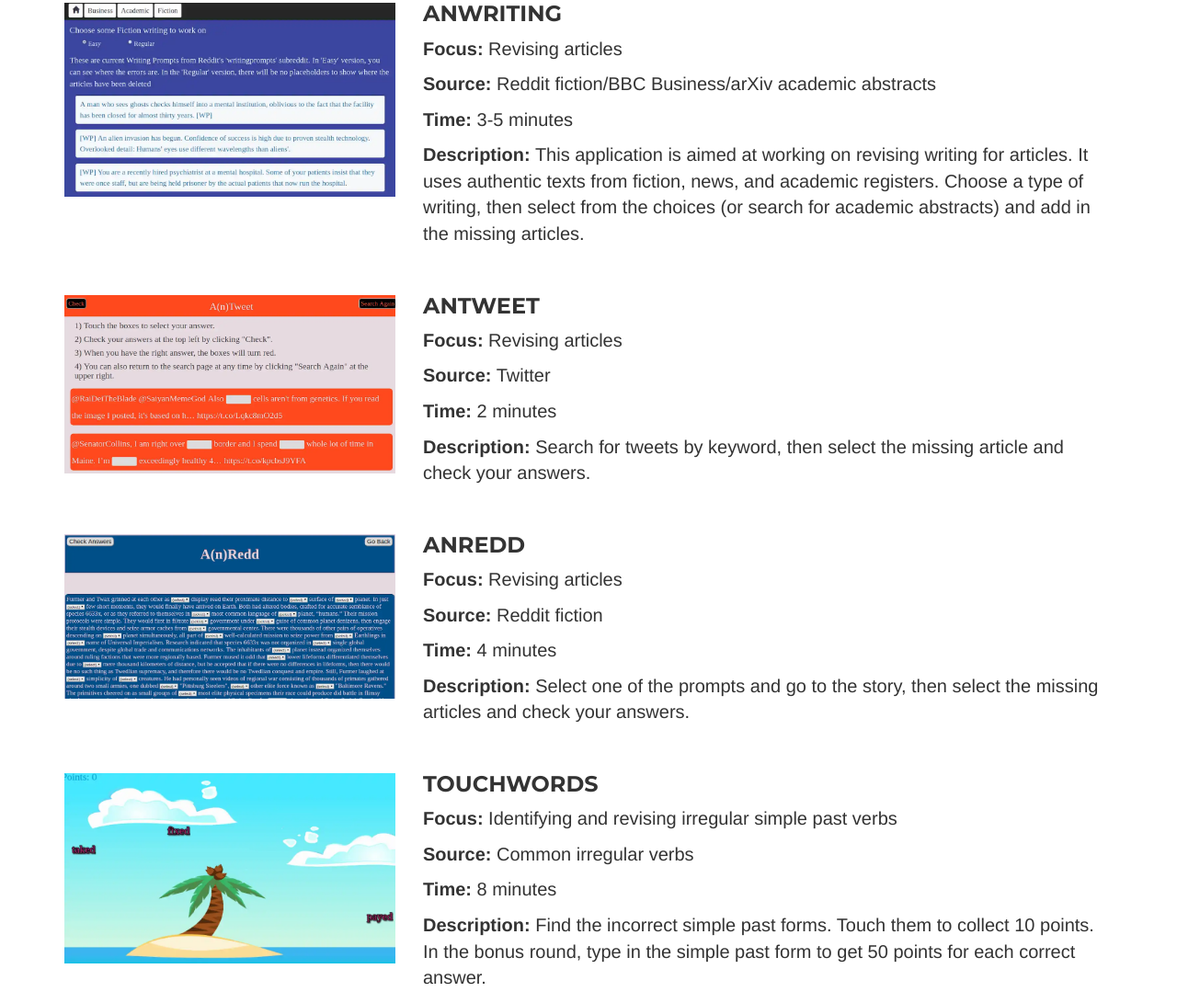
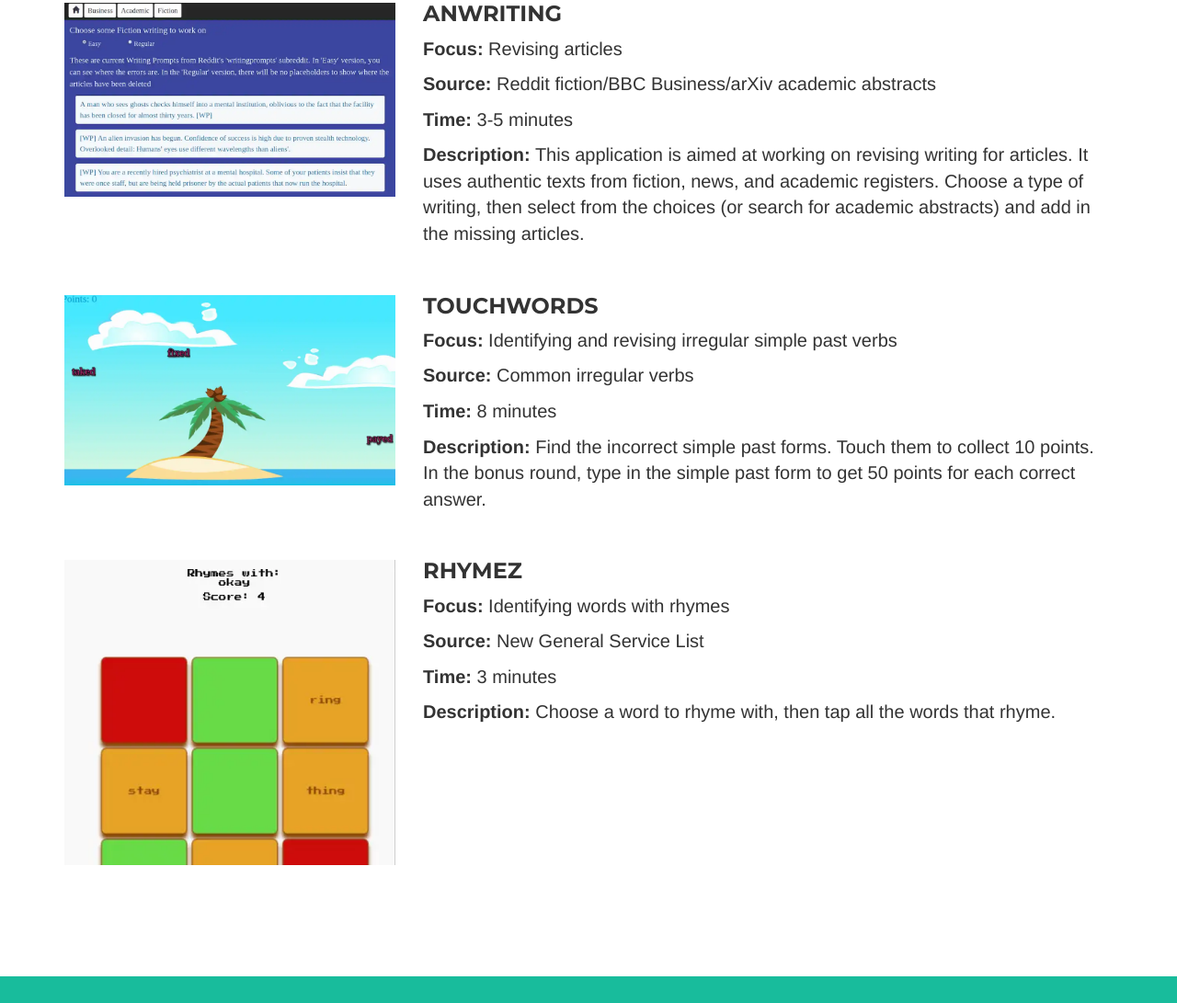
Before and after one commit to lpmi-13/grammarbuffet, a plain HTML site: page index.html in a window 1280 px wide. Shown: the part 615-1706 px from the top of the page at 92% size. Drawn offline with nearby package versions, Linux system fonts and the light colour scheme.

Commit message:
hide games that still need work

```diff
--- a/index.html
+++ b/index.html
@@ -118,7 +118,7 @@
                     <p><strong>Description:</strong> This application is aimed at working on revising writing for articles. It uses authentic texts from fiction, news, and academic registers. Choose a type of writing, then select from the choices (or search for academic abstracts) and add in the missing articles.</p>
                 </div>
             </div>
-            <div class="row portfolio-item">
+<!--            <div class="row portfolio-item">
                 <div class="col-sm-4 screenshot">
                 <a aria-label="the antweet application" href="/antweet" class="portfolio-link">
                     <img src="static/images/antweet-screenshot.webp" class="img-responsive" alt="AnTweet">
@@ -149,7 +149,7 @@
                     <p><strong>Time:</strong> 4 minutes</p>
                     <p><strong>Description:</strong> Select one of the prompts and go to the story, then select the missing articles and check your answers.</p>
                 </div>
-            </div>
+            </div> -->
             <div class="row portfolio-item">
                 <div class="col-sm-4 screenshot">
                     <a aria-label="the touchwords application" href="/touchwords" class="portfolio-link">
@@ -167,6 +167,22 @@
                 </div>
             </div>
             <div class="row portfolio-item">
+                <div class="col-sm-4 screenshot">
+                    <a aria-label="the touchwords application" href="/rhyme-game" class="portfolio-link">
+                        <img src="static/images/rhyme-game-screenshot.webp" class="img-responsive" alt="Rhymez">
+                    </a>
+                </div>
+                <div class="col-sm-8">
+                    <div>
+                        <h3>Rhymez</h3>
+                    </div>
+                    <p><strong>Focus:</strong> Identifying words with rhymes</p>
+                    <p><strong>Source:</strong> New General Service List</p>
+                    <p><strong>Time:</strong> 3 minutes</p>
+                    <p><strong>Description:</strong> Choose a word to rhyme with, then tap all the words that rhyme.</p>
+                </div>
+            </div>
+<!--            <div class="row portfolio-item">
                 <div class="col-sm-4 screenshot">
                 <a aria-label="the convohelper application" href="/convohelper" class="portfolio-link">
                         <img src="static/images/convohelper-screenshot.webp" class="img-responsive" alt="ConvoHelper">
@@ -197,7 +213,7 @@
                     <p><strong>Time:</strong> 3-5 minutes</p>
                     <p><strong>Description:</strong> Sentences come down the conveyor belt, and try not to let any incorrect ones go past. If you spot something wrong, tap it to fix it. You can also hit the pause button if you need extra time.</p>
                 </div>
-            </div>
+            </div> -->
         </div>
     </section>
 
```
Also changed, not shown: static/images/rhyme-game-screenshot.webp (added).
